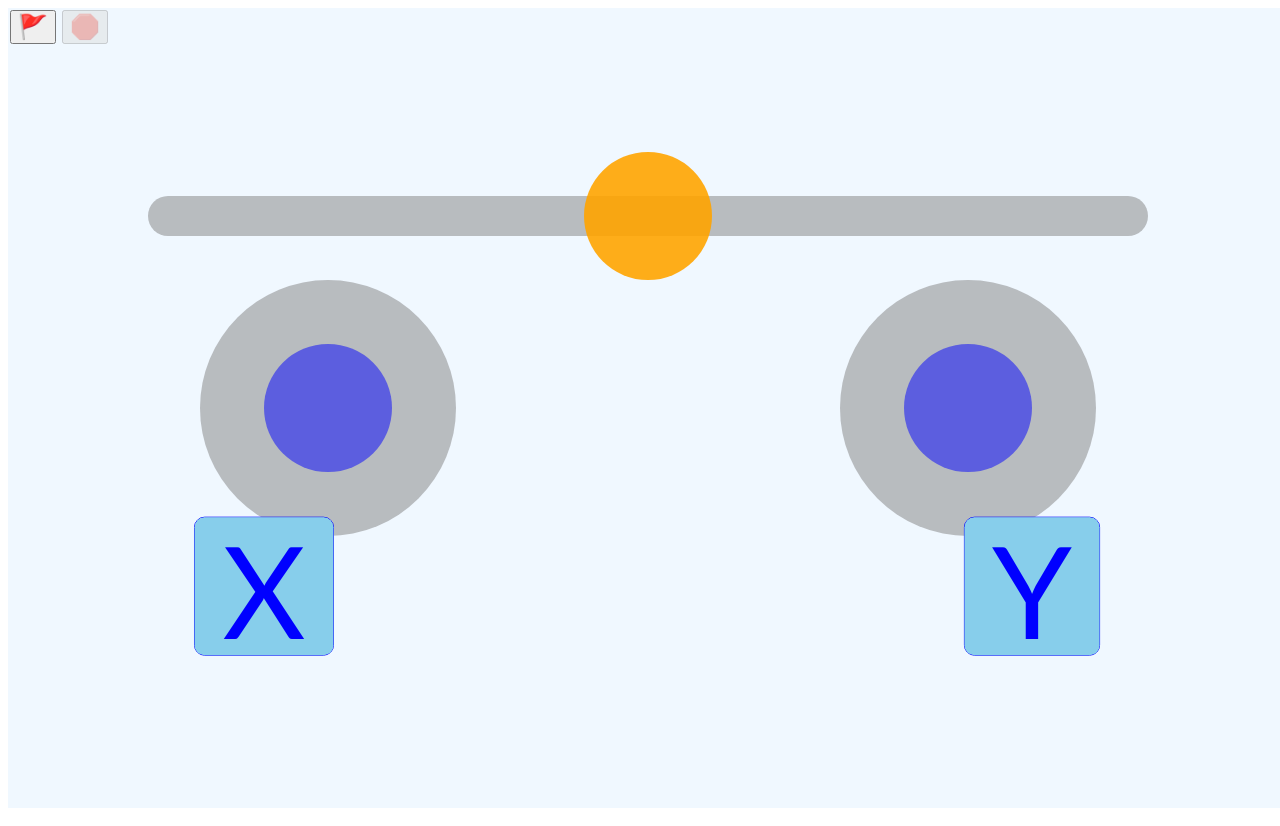
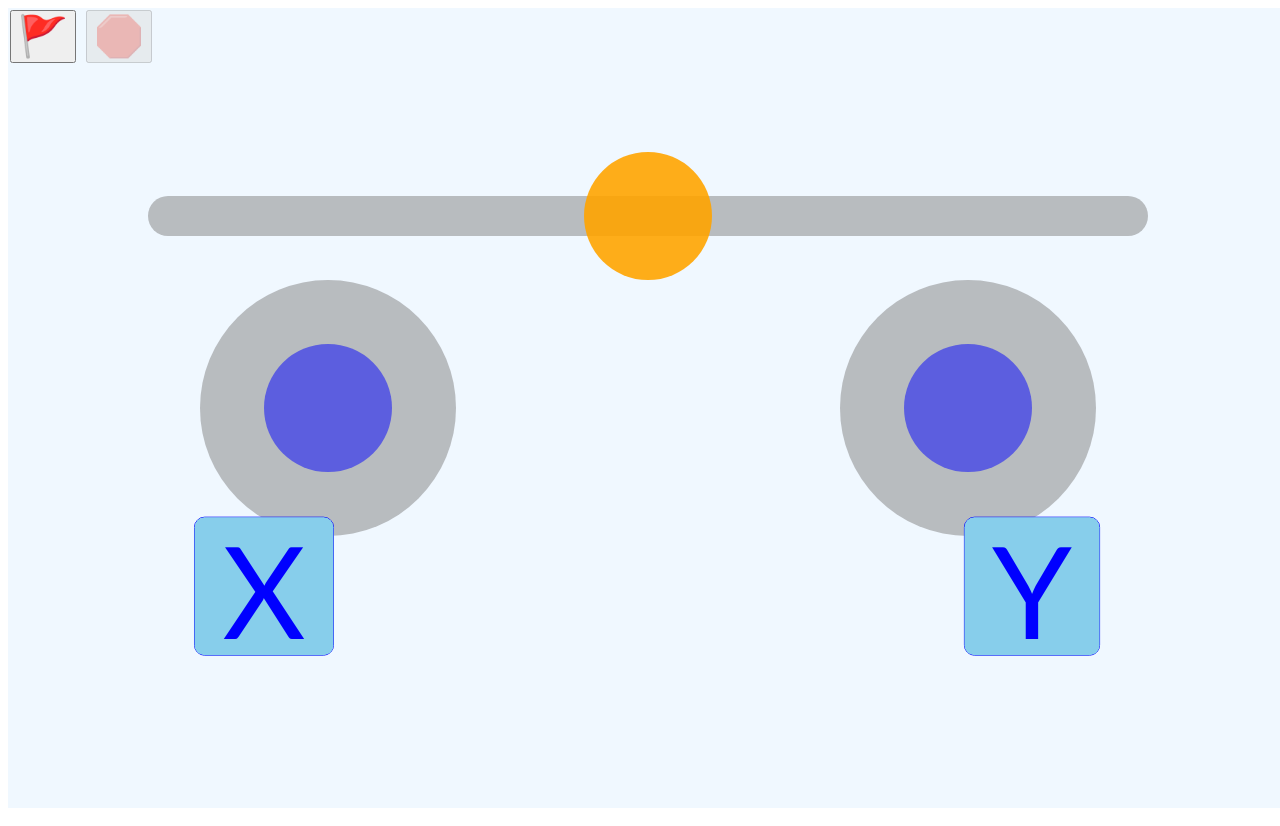
Before and after one commit to secile/micropad_esp32cam, a plain HTML site: page index.html in a window 1280 px wide. Drawn offline with Linux system fonts and the light colour scheme.

Commit message:
flag and stop button size little wider.

```diff
--- a/index.html
+++ b/index.html
@@ -4,7 +4,7 @@
 
 <style type="text/css">
 * {
-    font-size: 3vmin;
+    font-size: 5vmin;
 }
 html {
     touch-action:none;
```
